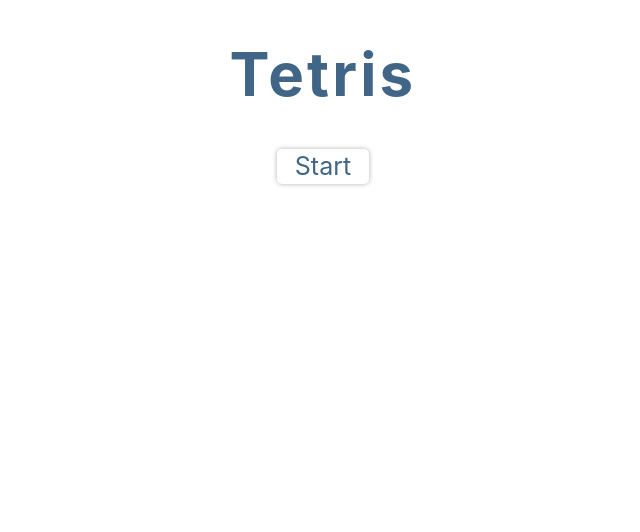
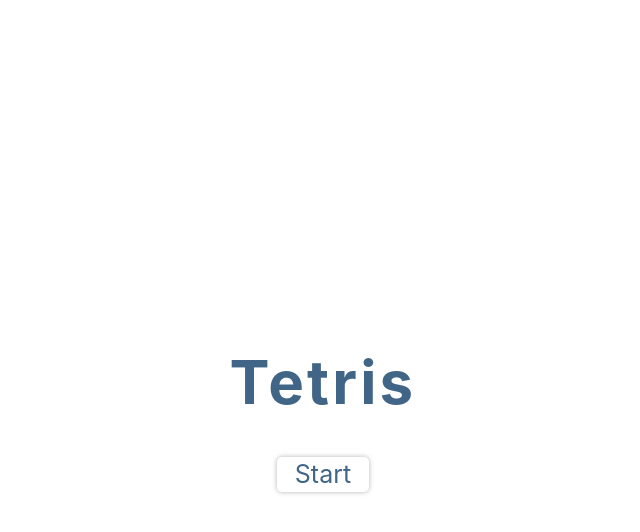
Before and after one commit to xiaoxuan0117/tetris_game, a React (Create React App) app: page / in a window 1280 px wide. Shown: the top 532 px of the page, without its empty margins (317-957 px from the left). Built offline with nearby package versions, Linux system fonts and the light colour scheme.

Commit message:
fix: correct game height

```diff
--- a/src/components/Game/index.module.css
+++ b/src/components/Game/index.module.css
@@ -3,5 +3,6 @@
   justify-content: center;
   align-items: center;
   width: 100vw;
-  height: 100%;
+  height: 100vh;
+  height: calc(var(--vh, 1vh) * 100);
 }
--- a/src/components/Game/index.tsx
+++ b/src/components/Game/index.tsx
@@ -12,6 +12,19 @@ export default function Game() {
   const isGameOver = useAppSelector(
     (state: RootState) => state.board.isGameOver
   );
+
+  React.useEffect(() => {
+    // ref: https://ithelp.ithome.com.tw/articles/10249090
+    let windowsVH = window.innerHeight / 100;
+    document
+      .getElementById("game")
+      ?.style.setProperty("--vh", windowsVH + "px");
+    window.addEventListener("resize", function () {
+      document
+        .getElementById("game")
+        ?.style.setProperty("--vh", windowsVH + "px");
+    });
+  });
   return (
     <div id="game" className={styles.game}>
       {isGameOver ? <Landing /> : <Tetris />}
```
